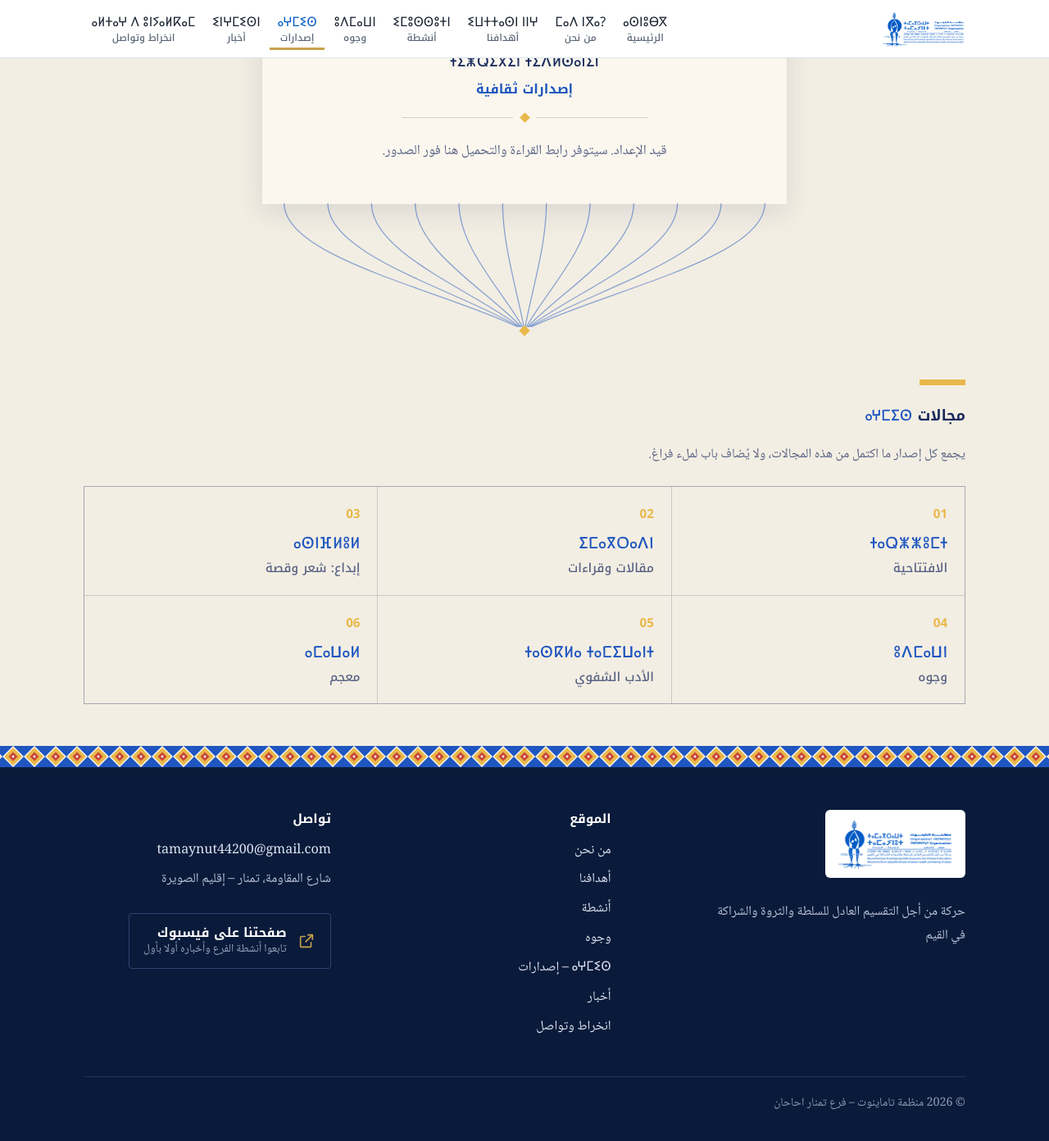
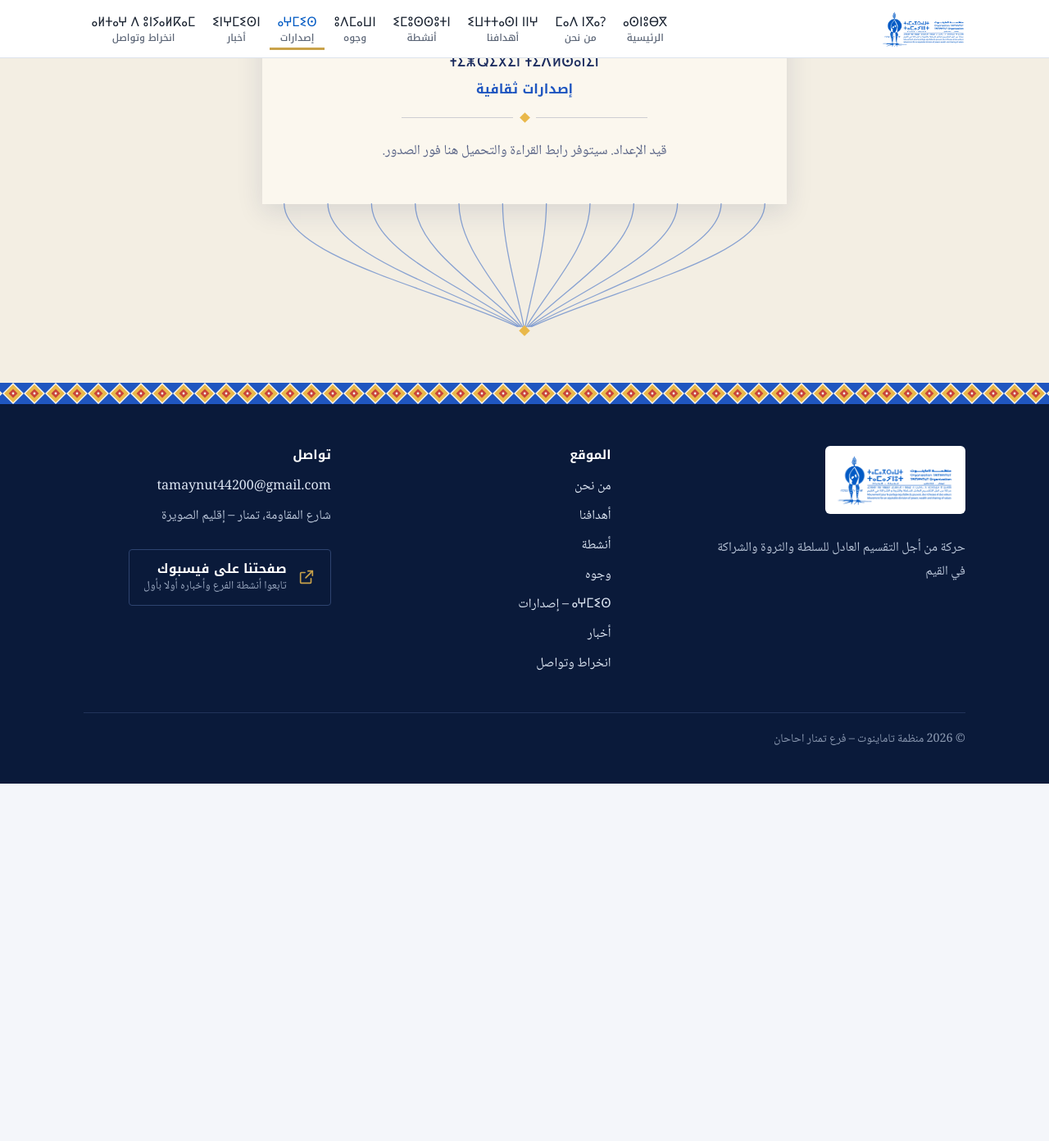
Before and after one commit to tamaynut-ihahan/tamaynut-ihahan.github.io, a Jekyll site: the page built from newsletter/index.html, in a window 1280 px wide and 1400 px high, scrolled down 1003 px. Shown: the top 1392 px of the window at 82% size. Built offline with Jekyll 4.4.1, drawn with Linux system fonts in a browser that asks for light colours; after the commit the page ends 1959 px from its top, so only the background shows below that.

Commit message:
Aghmis page: drop the content-areas section, add space below the roots
Removes the list of the six sections (and its CSS) at the owner's
request, and gives the latest-publication block bottom padding so the
roots no longer touch the closing diamond band.

Co-Authored-By: Claude Opus 5.5 <noreply@anthropic.com>
Claude-Session: https://claude.ai/code/session_01VLa9oofEVc1YWxgLJ89X6s

```diff
--- a/_includes/css/main.css
+++ b/_includes/css/main.css
@@ -309,7 +309,7 @@ dialog.lb .close{position:fixed;top:1rem;left:1rem;background:#fff;color:var(--i
 .ag-lead{max-width:62ch;font-size:1.2rem;line-height:1.95}
 .ag-desc{direction:ltr;text-align:right;color:var(--ag-soft);font-size:1.05rem;margin-bottom:.6rem}
 /* الإصدار الأحدث: بطاقة على شكل الغلاف */
-.ag-issue{position:relative;display:grid;justify-items:center;padding-block:clamp(1.5rem,4vw,2.5rem) 0}
+.ag-issue{position:relative;display:grid;justify-items:center;padding-block:clamp(1.5rem,4vw,2.5rem) clamp(2.2rem,5vw,3.4rem)}
 .ag-issue.is-out{grid-template-columns:minmax(0,300px) minmax(0,1fr);align-items:center;gap:clamp(1.6rem,5vw,3.5rem);justify-items:stretch}
 .ag-card{background:var(--ag-card);border-top:5px solid var(--ag-gold);width:min(100%,640px);padding:clamp(1.8rem,5vw,3rem) clamp(1.2rem,5vw,3rem);text-align:center;box-shadow:0 10px 30px rgba(26,43,94,.12)}
 .ag-title{font-size:clamp(2.6rem,9vw,4.4rem);line-height:1.15;color:var(--ag-head);margin:.9rem 0 .5rem;font-weight:400}
@@ -334,16 +334,8 @@ dialog.lb .close{position:fixed;top:1rem;left:1rem;background:#fff;color:var(--i
 .ag-roots path{stroke:var(--ag-head);stroke-opacity:.5;stroke-width:.42}
 .ag-roots .ag-root-d{fill:var(--ag-gold);stroke:none}
 .ag-issue.is-out .ag-roots{display:none}
-/* المجالات */
-.ag-doors{padding-block:clamp(2.2rem,5vw,3.2rem)}
-.ag-grid{list-style:none;margin:1.4rem 0 0;padding:0;display:grid;grid-template-columns:repeat(3,1fr);gap:1px;background:var(--ag-line);border:1px solid var(--ag-line);counter-reset:door}
-.ag-grid li{counter-increment:door;background:var(--ag-bg);padding:1.2rem 1.3rem 1.1rem;display:flex;flex-direction:column;align-items:flex-start;gap:.15rem}
-.ag-grid li::before{content:counter(door,decimal-leading-zero);font-family:var(--f-head);font-weight:700;color:var(--ag-gold);font-size:.95rem;direction:ltr}
-.ag-grid .ag-tf{font-size:1.45rem;color:var(--ag-head);line-height:1.4}
-.ag-grid .ag-ar{font-family:var(--f-head);font-size:.95rem;color:var(--ag-soft)}
 /* إصدارات سابقة */
 .ag-past{padding-bottom:clamp(2.2rem,5vw,3.2rem)}
 .ag-list li{display:flex;justify-content:space-between;align-items:baseline;gap:1rem;padding:.8rem 0;border-bottom:1px solid var(--ag-line)}
 .ag-list a{text-decoration:none;color:var(--ag-head);font-size:1.35rem}
-@media (max-width:860px){.ag-grid{grid-template-columns:repeat(2,1fr)}}
 @media (max-width:700px){.ag-issue.is-out{grid-template-columns:1fr}.ag-cover{max-width:240px;margin-inline:auto}}
--- a/newsletter/index.html
+++ b/newsletter/index.html
@@ -53,20 +53,6 @@ description: "ⴰⵖⵎⵉⵙ: إصدارات ثقافية مستقلة يصدر
   </section>
   {%- endif %}
 
-  <section class="wrap ag-doors" aria-labelledby="ag-doors-h">
-    <div class="ag-gbar" aria-hidden="true"></div>
-    <h2 class="ag-h" id="ag-doors-h"><span class="ag-ar">مجالات <span class="ag-tf" lang="zgh">ⴰⵖⵎⵉⵙ</span></span></h2>
-    <p class="ag-muted">يجمع كل إصدار ما اكتمل من هذه المجالات، ولا يُضاف باب لملء فراغ.</p>
-    <ol class="ag-grid">
-      <li><span class="ag-tf" lang="zgh">ⵜⴰⵕⵥⵥⵓⵎⵜ</span><span class="ag-ar">الافتتاحية</span></li>
-      <li><span class="ag-tf" lang="zgh">ⵉⵎⴰⴳⵔⴰⴷⵏ</span><span class="ag-ar">مقالات وقراءات</span></li>
-      <li><span class="ag-tf" lang="zgh">ⴰⵙⵏⴼⵍⵓⵍ</span><span class="ag-ar">إبداع: شعر وقصة</span></li>
-      <li><span class="ag-tf" lang="zgh">ⵓⴷⵎⴰⵡⵏ</span><span class="ag-ar">وجوه</span></li>
-      <li><span class="ag-tf" lang="zgh">ⵜⴰⵙⴽⵍⴰ ⵜⴰⵎⵉⵡⴰⵏⵜ</span><span class="ag-ar">الأدب الشفوي</span></li>
-      <li><span class="ag-tf" lang="zgh">ⴰⵎⴰⵡⴰⵍ</span><span class="ag-ar">معجم</span></li>
-    </ol>
-  </section>
-
   {%- assign shown = 0 -%}
   {%- for it in earlier -%}{%- if it.title_tz != latest.title_tz -%}{%- assign shown = shown | plus: 1 -%}{%- endif -%}{%- endfor -%}
   {%- if shown > 0 %}
```
